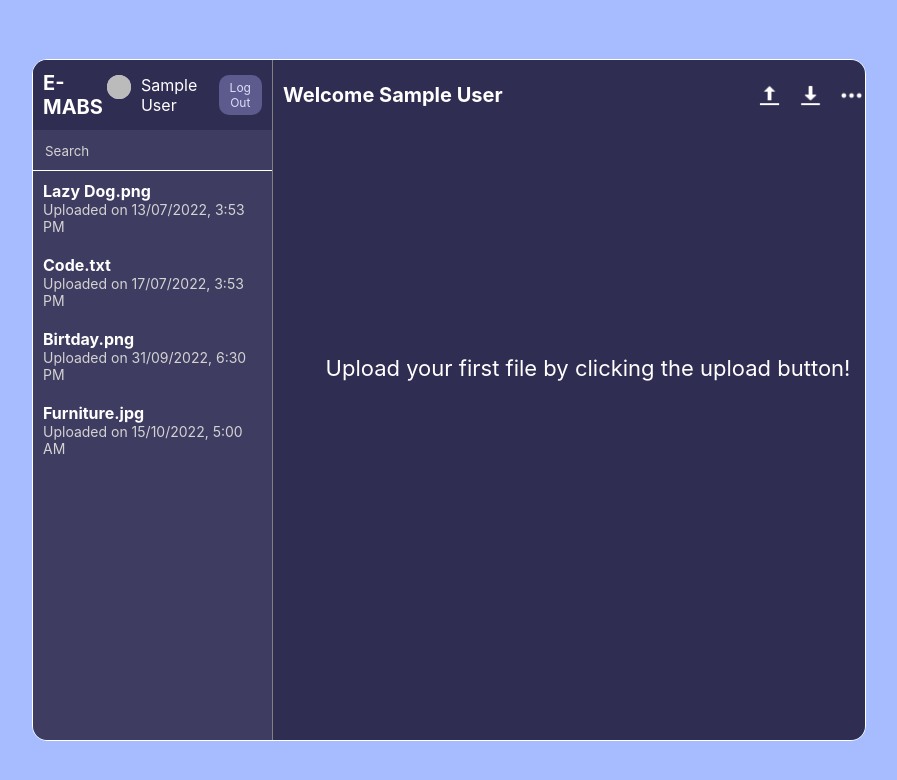
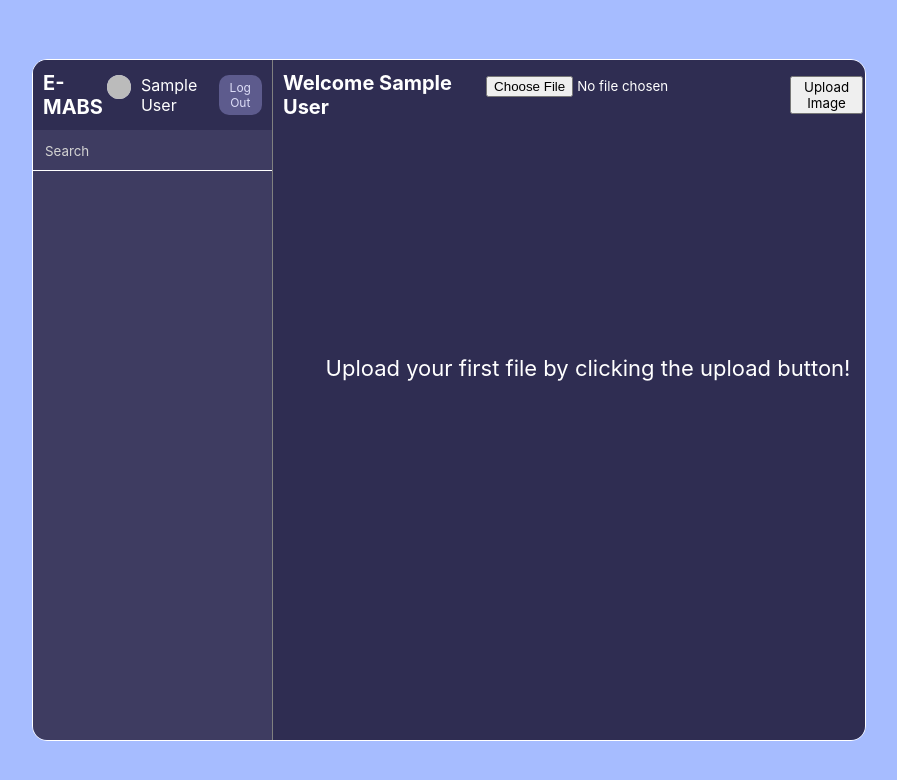
Before and after one commit to adesai1000/E-MABS, a React (Create React App) app: page / in a window 1280 px wide. Shown: the top 780 px of the page, without its empty margins (191-1088 px from the left). Built offline with nearby package versions, Linux system fonts and the light colour scheme; no server answers; sample sign-in values are in the browser's storage.

Commit message:
Image uploading works
IM A GOD BITCH

```diff
--- a/src/components/Chat.jsx
+++ b/src/components/Chat.jsx
@@ -1,26 +1,43 @@
-import React, { useContext } from "react";
+import React, { useContext, useState } from "react";
 import upload from "../img/upload.png";
 import more from "../img/more.png";
 import download from "../img/download.png";
 import Messages from "./Messages";
 import { AuthContext } from "../context/AuthContext";
-
+import { db, storage } from "../firebase";
+import { getStorage, ref, uploadBytes } from "firebase/storage";
+import { v4 } from "uuid";
 const Chat = () => {
   const { currentUser } = useContext(AuthContext);
+  const [imageUpload, setImageUpload] = useState(null);
+  const uploadImage = () => {
+    if (imageUpload == null) return;
+
+    const imageRef = ref(
+      storage,
+      `${currentUser.displayName}/${imageUpload.name + v4()}`
+    );
+    uploadBytes(imageRef, imageUpload).then(() => {
+      alert("Image Uploaded!");
+    });
+  };
   return (
     <div className="Chat">
       <div className="ChatInfo">
         <span>Welcome {currentUser.displayName}</span>
         <div className="ChatIcons">
-          <img src={upload} alt="" />
-          <img src={download} alt="" />
-          <img src={more} alt="" />
+          <input
+            type="file"
+            onChange={(event) => {
+              setImageUpload(event.target.files[0]);
+            }}
+          />
+          <button onClick={uploadImage}>Upload Image</button>
         </div>
       </div>
       <Messages />
     </div>
   );
 };
-<Messages />;
 
 export default Chat;
--- a/src/components/Chats.jsx
+++ b/src/components/Chats.jsx
@@ -1,34 +1,10 @@
-import React from 'react'
+import React from "react";
 const Chats = () => {
   return (
-    <div className='chats'>
-      <div className="UserChat">
-        <div className="UserChatInfo">
-          <span>Lazy Dog.png</span>
-          <p>Uploaded on 13/07/2022, 3:53 PM</p>
-        </div>
-      </div>
-      <div className="UserChat">
-        <div className="UserChatInfo">
-          <span>Code.txt</span>
-          <p>Uploaded on 17/07/2022, 3:53 PM</p>
-        </div>
-      </div>
-      <div className="UserChat">
-        <div className="UserChatInfo">
-          <span>Birtday.png</span>
-          <p>Uploaded on 31/09/2022, 6:30 PM</p>
-        </div>
-      </div>
-      <div className="UserChat">
-        <div className="UserChatInfo">
-          <span>Furniture.jpg</span>
-          <p>Uploaded on 15/10/2022, 5:00 AM</p>
-        </div>
-      </div>
+    <div className="chats">
+      <div className="UserChat"></div>
     </div>
-  )
-}
+  );
+};
 
-
-export default Chats
+export default Chats;
--- a/src/firebase.js
+++ b/src/firebase.js
@@ -2,7 +2,7 @@ import { initializeApp } from "firebase/app";
 import { getAuth } from "firebase/auth";
 import { getStorage, ref } from "firebase/storage";
 import { getFirestore } from "firebase/firestore";
-
+import "firebase/compat/storage";
 const firebaseConfig = {
   apiKey: "AIzaSyClpIbuxD3hw31lsS3kXs81dEVsMBQrXwk",
   authDomain: "e-mabs8.firebaseapp.com",
@@ -15,5 +15,5 @@ const firebaseConfig = {
 
 export const app = initializeApp(firebaseConfig);
 export const auth = getAuth();
-export const storage = getStorage();
+export const storage = getStorage(app);
 export const db = getFirestore();
```
